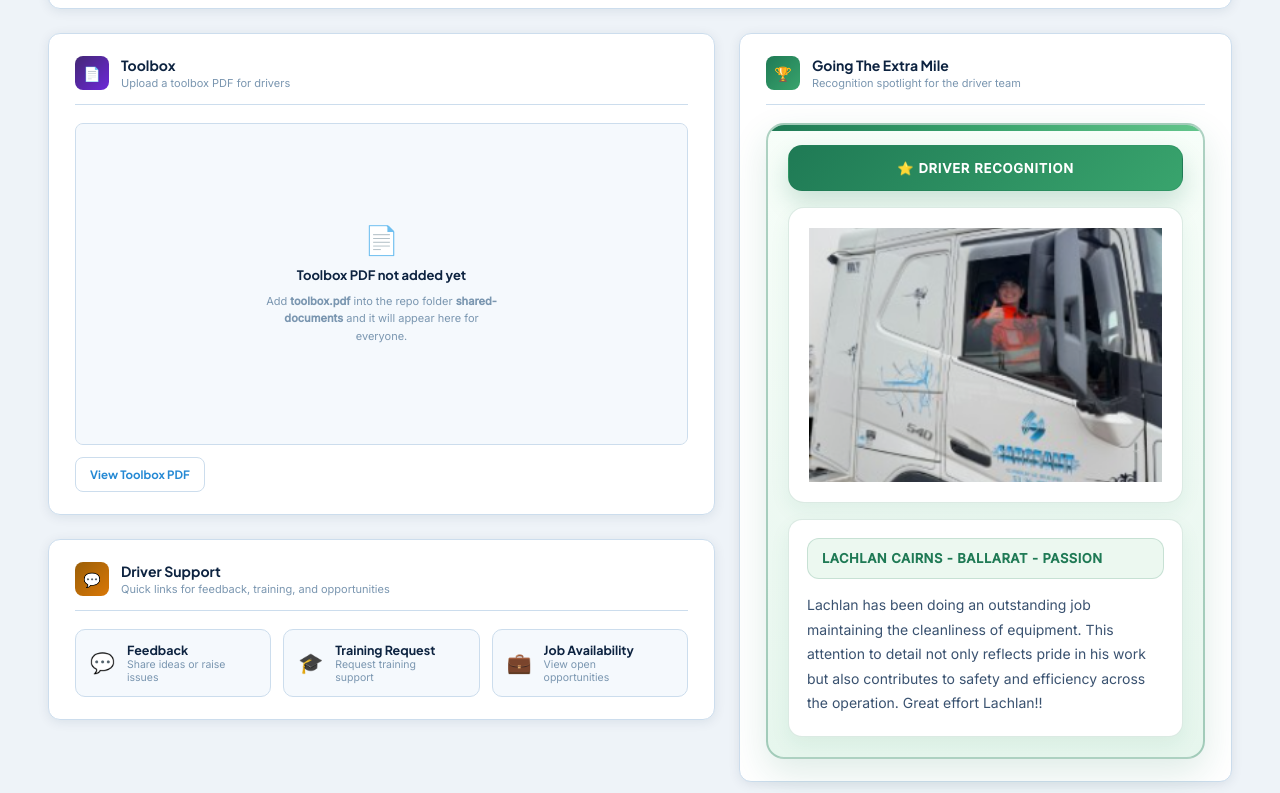
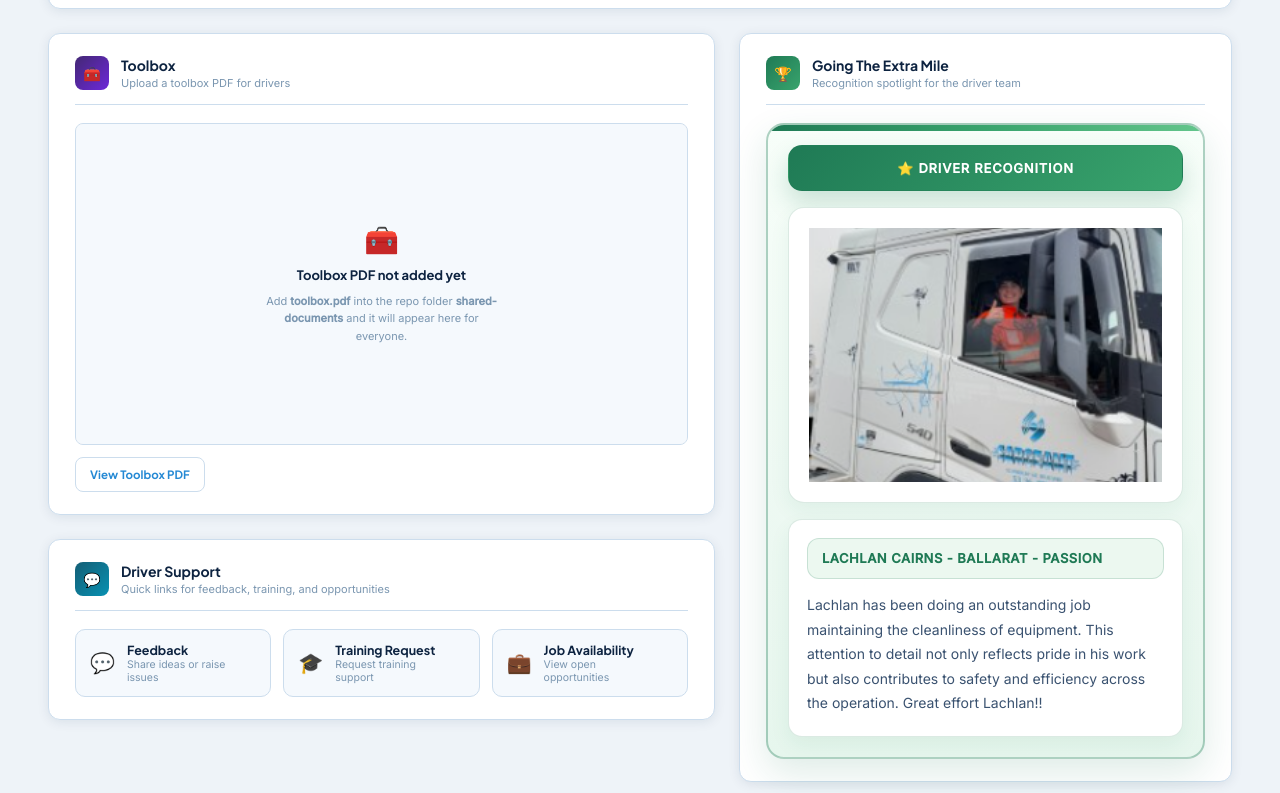
Before and after one commit to gracersargeant/Future-Group-Planning-V2, a plain HTML site: page drivers.html in a window 1280 px wide. Shown: the part 470-1263 px from the top of the page. Drawn offline with Linux system fonts and the light colour scheme.

Commit message:
Adjust toolbox icon and driver support header colors

```diff
--- a/drivers.html
+++ b/drivers.html
@@ -158,7 +158,7 @@
     <div class="content-column">
       <div class="card">
         <div class="card-header">
-          <div class="card-icon" style="background:linear-gradient(135deg,#432874,#6d28d9)">&#128196;</div>
+          <div class="card-icon" style="background:linear-gradient(135deg,#432874,#6d28d9)">&#129520;</div>
           <div>
             <div class="card-title">Toolbox</div>
             <div class="card-subtitle">Upload a toolbox PDF for drivers</div>
@@ -167,7 +167,7 @@
         <div class="pdf-frame-wrap">
           <object data="shared-documents/toolbox.pdf" type="application/pdf" aria-label="Toolbox PDF">
             <div class="pdf-fallback">
-              <div class="pdf-fallback-icon">&#128196;</div>
+              <div class="pdf-fallback-icon">&#129520;</div>
               <div class="pdf-fallback-title">Toolbox PDF not added yet</div>
               <div class="pdf-fallback-sub">Add <strong>toolbox.pdf</strong> into the repo folder <strong>shared-documents</strong> and it will appear here for everyone.</div>
             </div>
@@ -178,7 +178,7 @@
 
       <div class="card">
         <div class="card-header">
-          <div class="card-icon" style="background:linear-gradient(135deg,#9b5f08,#d97706)">&#128172;</div>
+          <div class="card-icon" style="background:linear-gradient(135deg,#145e75,#0891b2)">&#128172;</div>
           <div>
             <div class="card-title">Driver Support</div>
             <div class="card-subtitle">Quick links for feedback, training, and opportunities</div>
```
